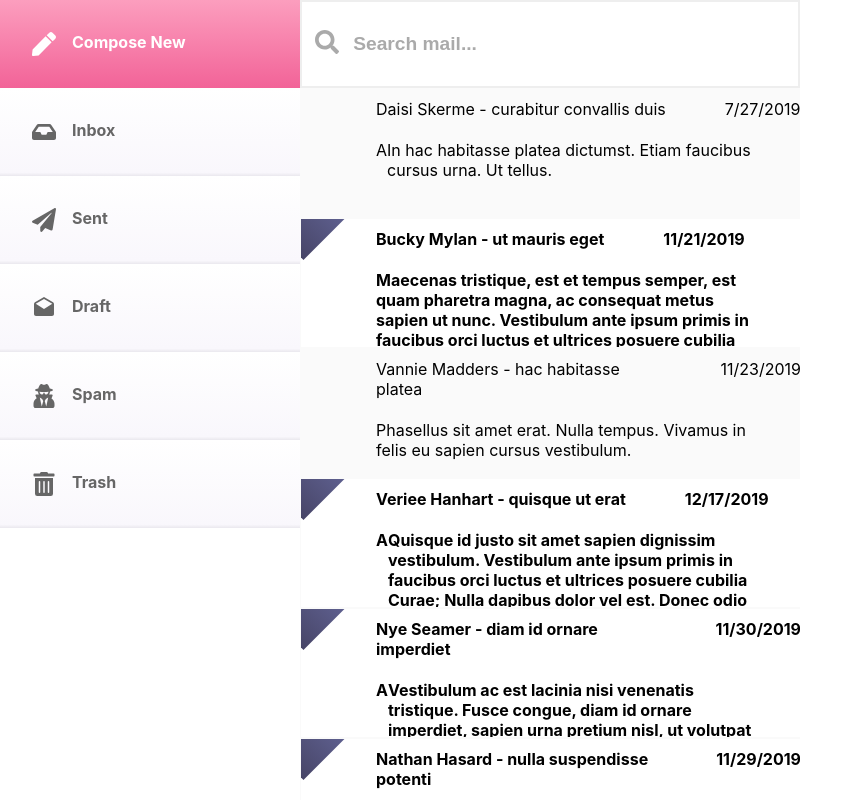
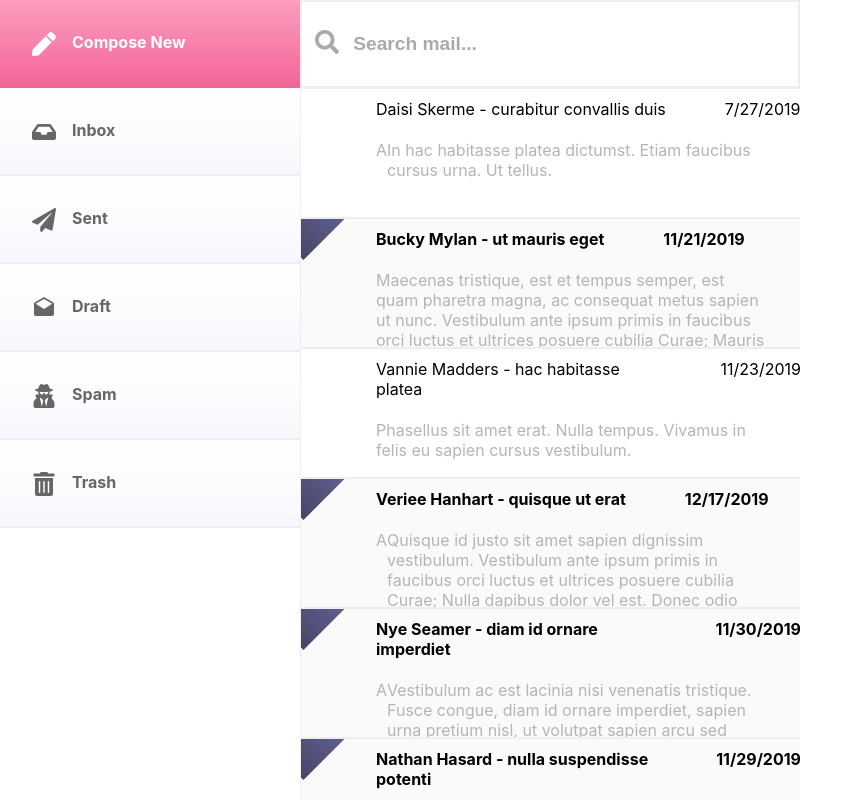
Before and after one commit to rvillavicen/react-training, a React (Create React App) app: page / in a window 1280 px wide. Shown: the whole page, without its empty margins (0-863 px from the left). Built offline with nearby package versions, Linux system fonts and the light colour scheme.

Commit message:
Mejora de estilos

```diff
--- a/src/components/PreviewMessage/styled.js
+++ b/src/components/PreviewMessage/styled.js
@@ -7,10 +7,15 @@ export const MessageContainer = styled.div`
   height: 128px;
   width: 100%;
   font-weight: ${props => props.isRead ? 'normal' : 'bold'};
-  background-color: ${props => props.isRead ? '#fafafa' : '#fff'};
+  background-color: ${props => props.isRead ? '#fff' : '#fafafa'};
   overflow: hidden;
-  border: 1px solid #fafafa;
+  border: 1px solid #eee;
   cursor: pointer;
+
+  &:hover {
+    background-color: rgba(99,101,151, 0.1);
+    border-color: rgb(99,101,151);
+  }
 `
 
 export const Violator = styled.div`
@@ -44,4 +49,6 @@ export const MessageBody = styled.div`
   padding-left: 75px;
   padding-right: 35px;
   padding-bottom: 20px;
+  color: #B5B5B5;
+  font-weight: normal;
 `
```
